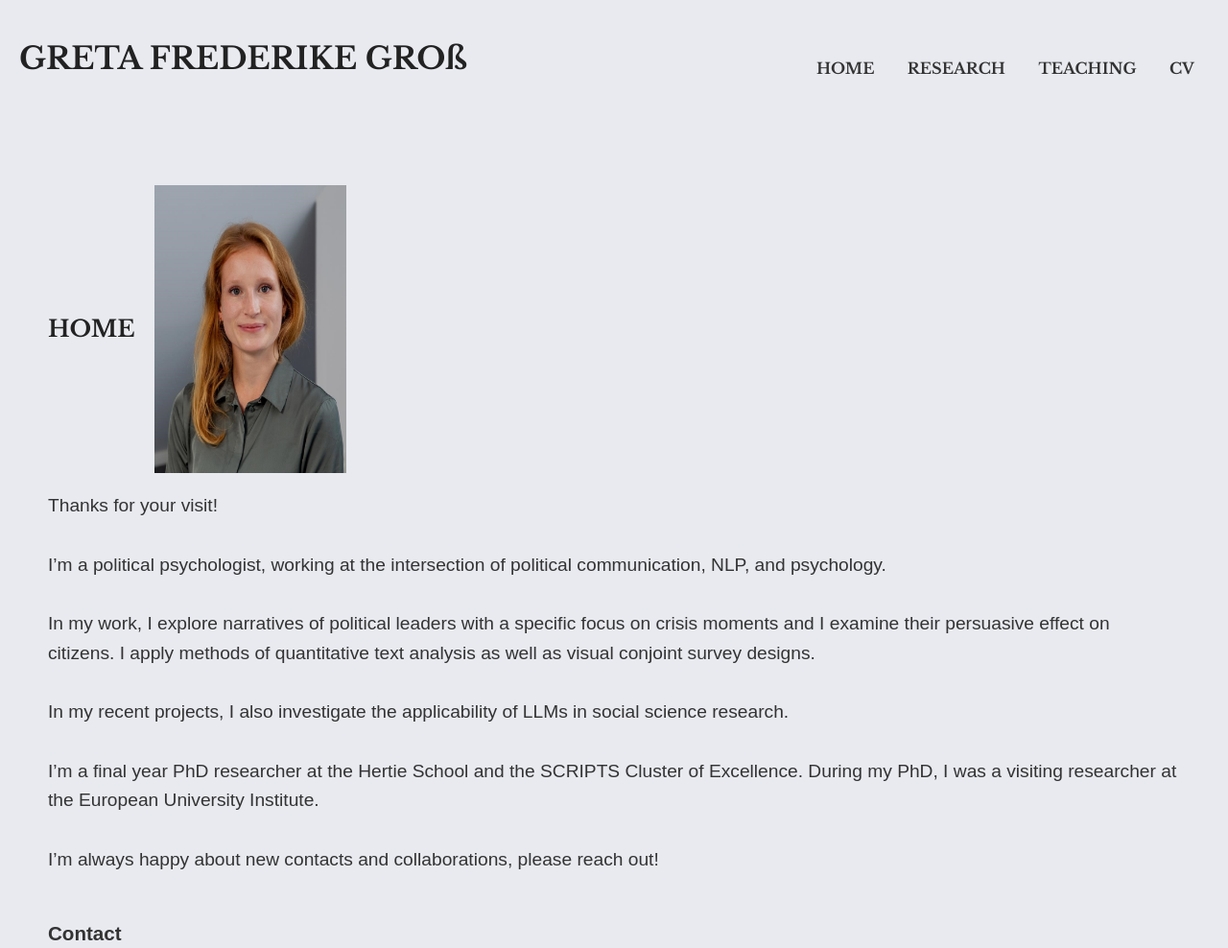
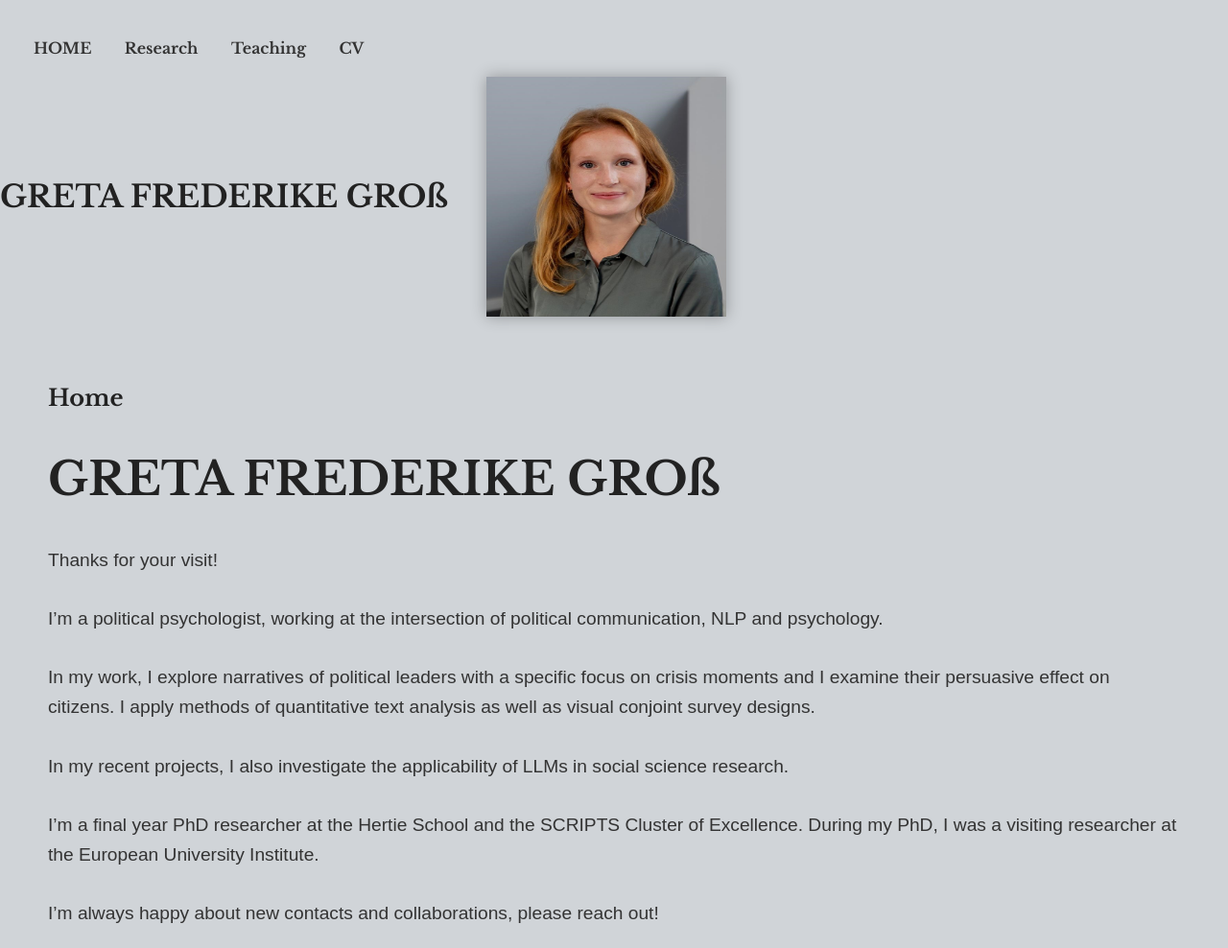
Before and after one commit to gretagross/gretagross.github.io, a plain HTML site: page index.html in a window 1280 px wide. Shown: the top 988 px of the page at 96% size. Drawn offline with nearby package versions, Linux system fonts and the light colour scheme; a web font is replaced by a local one.

Commit message:
Update index.html

```diff
--- a/index.html
+++ b/index.html
@@ -8,14 +8,14 @@
 
     <!-- Google Fonts -->
     <link href="https://fonts.googleapis.com/css2?family=Libre+Baskerville:wght@400;700&display=swap" rel="stylesheet">
-    <link href="https://fonts.googleapis.com/css2?family=Regular+400:wght@300&display=swap" rel="stylesheet">
+    <link href="https://fonts.googleapis.com/css2?family=Avenir+Next:wght@300&display=swap" rel="stylesheet">
 
     <!-- Custom Styles -->
     <style>
         body {
             font-family: 'Avenir Next LT Pro Light', Arial, sans-serif;
-            background-color: #E8EAEF; /* Lighter cooler grey */
-            color: #333; /* Dark grey */
+            background-color: #d0d4d8; /* Cooler grey */
+            color: #333; /* Very dark grey */
             margin: 0;
             padding: 0;
         }
@@ -64,17 +64,15 @@
         }
         /* Image Styling */
         .profile-img {
-            width: 200px; /* Adjust for width */
-            height: 300px; /* Increased height for more vertical emphasis */
+            width: 250px; /* Set to quadrangular format */
+            height: 250px; /* Set to quadrangular format */
             border-radius: 0; /* No rounded corners */
             margin-left: 20px;
-            box-shadow: none; /* No shadow effect */
+            box-shadow: 0 0 15px rgba(0, 0, 0, 0.3); /* Soft shadow effect */
         }
-        /* Layout for the home section */
-        .home-container {
+        .hero-text {
             display: flex;
-            align-items: center; /* Center align vertically */
-            margin-top: 20px; /* Add margin for spacing */
+            align-items: center;
         }
         /* Italic text for project descriptions */
         .project-description {
@@ -95,24 +93,26 @@
 
     <!-- Header Section with Navigation -->
     <header>
-        <h1>GRETA FREDERIKE GROß</h1>
         <nav>
             <a href="#home">HOME</a> <!-- Changed to all caps -->
-            <a href="#research">RESEARCH</a>
-            <a href="#teaching">TEACHING</a>
+            <a href="#research">Research</a>
+            <a href="#teaching">Teaching</a>
             <a href="#cv">CV</a>
         </nav>
     </header>
 
+    <div class="hero-text">
+        <h1 style="margin-right: 20px;">GRETA FREDERIKE GROß</h1>
+        <img src="images/Gross_Katy-Otto-SCRIPTS-2021-Cropped_bearbeitet.jpg" alt="Greta Frederike Groß" class="profile-img">
+    </div>
+
     <!-- Home Section -->
     <section id="home">
-        <div class="home-container">
-            <h2 style="text-transform: uppercase;">HOME</h2>
-            <img src="images/Gross_Katy-Otto-SCRIPTS-2021-Cropped_bearbeitet.jpg" alt="Greta Frederike Groß" class="profile-img">
-        </div>
+        <h2>Home</h2>
+        <h1 style="font-size: 3em;">GRETA FREDERIKE GROß</h1>
         <p class="intro">
             Thanks for your visit!<br><br>
-            I’m a political psychologist, working at the intersection of political communication, NLP, and psychology.<br><br>
+            I’m a political psychologist, working at the intersection of political communication, NLP and psychology.<br><br>
             In my work, I explore narratives of political leaders with a specific focus on crisis moments and I examine their persuasive effect on citizens. I apply methods of quantitative text analysis as well as visual conjoint survey designs.<br><br>
             In my recent projects, I also investigate the applicability of LLMs in social science research.<br><br>
             I’m a final year PhD researcher at the Hertie School and the SCRIPTS Cluster of Excellence. During my PhD, I was a visiting researcher at the European University Institute.<br><br>
```
